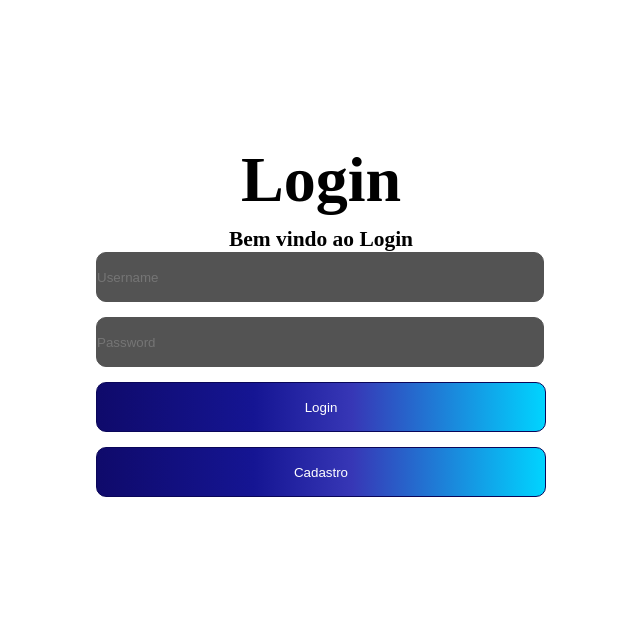
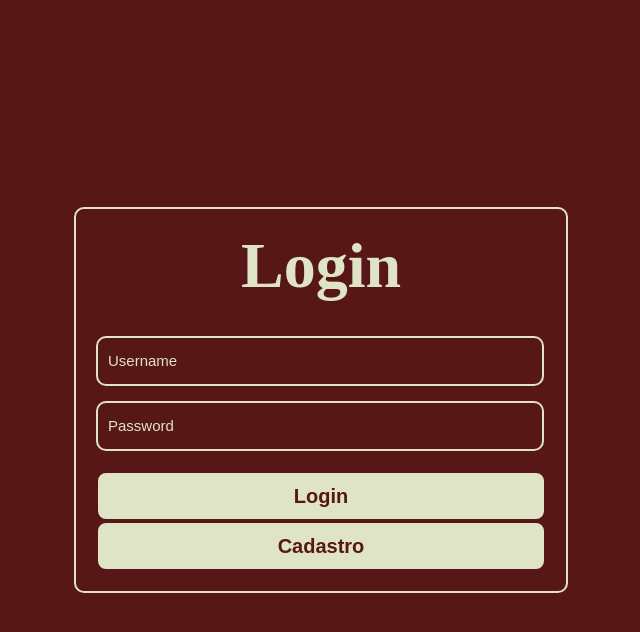
Before and after one commit to turco-vic/FrontEnd-Login.Page, a Next.js app: page / in a window 1280 px wide. Shown: the top 632 px of the page, without its empty margins (319-959 px from the left). Built offline with nearby package versions, Linux system fonts and the light colour scheme.

Commit message:
Update Styles

```diff
--- a/app/page.jsx
+++ b/app/page.jsx
@@ -1,28 +1,25 @@
 import styles from "../styles/login.module.css"
 import Input from "../components/input"
 
-export default function login(){
+export default function login() {
   return (
     <div className={styles.container}>
       <div className={styles.form}>
         <div className={styles.text}>
           <h1>Login</h1>
-        <h6>Bem vindo ao Login</h6>
         </div>
-    <div className={styles.inputs}>
-        <Input text = "Username"/>
-        <Input text = "Password"/>
-    <div className={styles.button}>
+        <div className={styles.inputstxt}>
+          <Input text="Username" />
+          <Input text="Password" />
+        </div>
+        <div className={styles.check}>
+          <div className={styles.buttons}>
             <button>Login</button>
           </div>
-    <div className={styles.button}>
+          <div className={styles.buttons}>
             <button>Cadastro</button>
           </div>
         </div>
-        <div className={styles.b1}></div>
-        <div className={styles.b2}></div>
-        <div className={styles.b3}></div>
-        <div className={styles.b4}></div>
       </div>
     </div>
   )
--- a/styles/input.module.css
+++ b/styles/input.module.css
@@ -1,13 +1,24 @@
 .input {
     width: 28rem;
     height: 50px;
-    border: 1px solid rgb(83, 83, 83);
+    border: 2px solid #dee4c5;
     border-radius: 10px;
-    background-color: rgb(83, 83, 83);
-    color: #fff;
+    background-color: #581717;
+    padding: 10px;
+    color: #dee4c5;
 }
 
 .input:hover {
     transform: scale(101%);
     transition: all 0.3s ease-in;
 }
+
+.input:focus {
+    border: 2px solid #581717;
+    outline: none;
+}
+
+.input::placeholder {
+    color: #dee4c5;
+    font-size: 15px;
+  }
--- a/styles/login.module.css
+++ b/styles/login.module.css
@@ -2,32 +2,40 @@
   display: flex;
   align-items: center;
   justify-content: center;
-  height: 80vh;
+  height: 100vh;
+  background-color: #581717;
 }
 
-.inputs {
+.form {
+  display: flex;
+  flex-direction: column;
+  gap: 20px;
+  padding: 20px;
+  border: 2px solid #dee4c5;
+  border-radius: 10px;
+  background-color: #581717;
+}
+
+.inputstxt {
   display: flex;
   flex-direction: column;
   gap: 15px;
 }
 
-.button {
+.buttons button{
   font-size: 20px;
+  font-weight: bold;
+  color: #581717;
   text-align: center;
-}
-
-.button button{
   cursor: pointer;
   width: 450px;
   height: 50px;
-  border: 1px solid rgb(10,6,89);
+  border: 2px solid #581717;
   border-radius: 10px;
-  background: rgb(10,6,89);
-  background: linear-gradient(90deg, rgb(15, 10, 107) 0%, rgba(21,21,147,1) 35%, rgba(55,55,182,1) 57%, rgba(0,212,255,1) 100%);
-  color: rgb(255, 255, 255);
+  background-color: #dee4c5;
 }
 
-.button button:hover{
+.buttons button:hover{
   transform: scale(101%);
   transition: all 0.3s ease-in;
 }
@@ -38,4 +46,6 @@
   align-items: center;
   gap: 10px;
   font-size: 2rem;
+  color: #dee4c5;
+  margin-bottom: 3%;
 }
```
Lines whose indentation alone changed are shown as unchanged.
